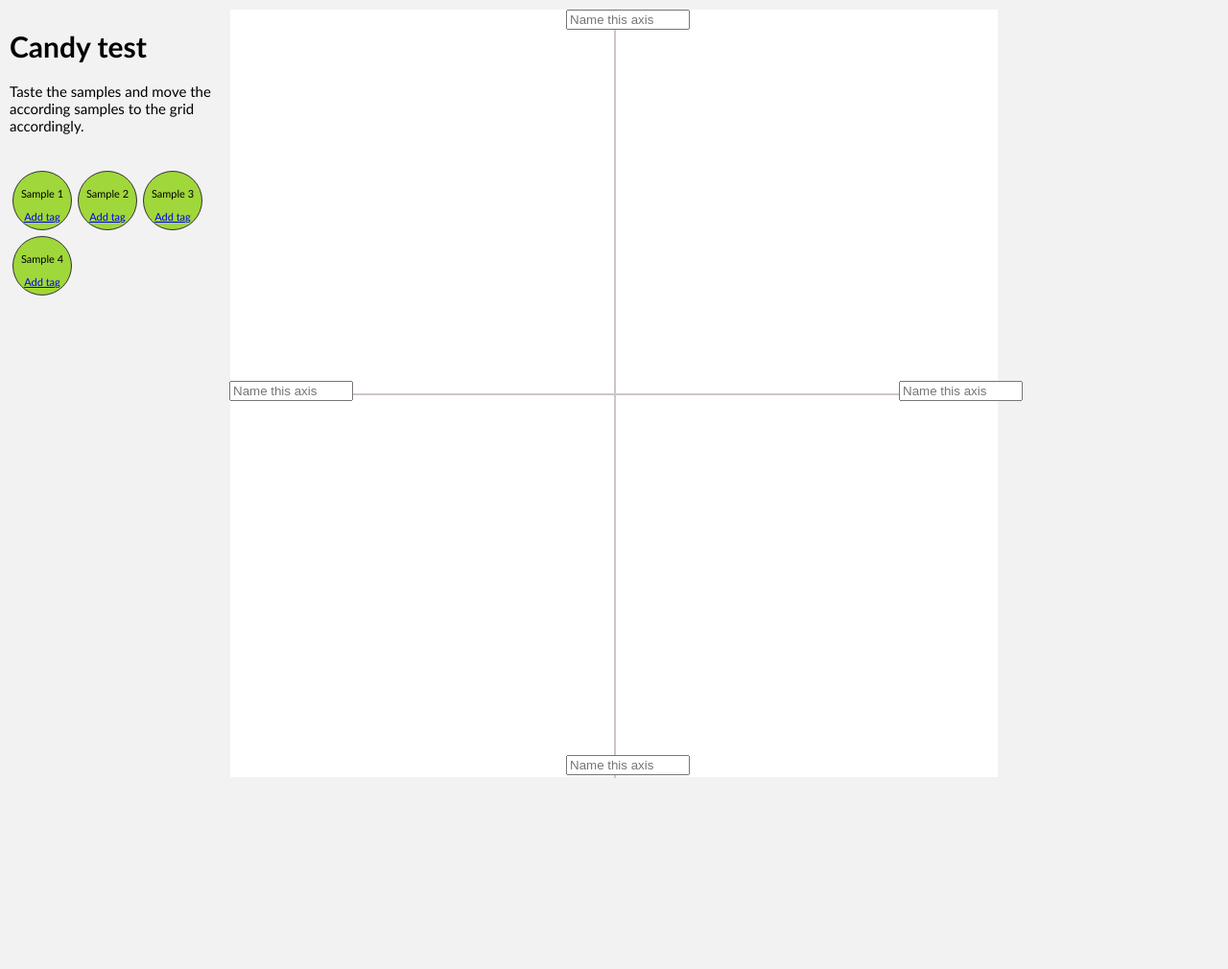
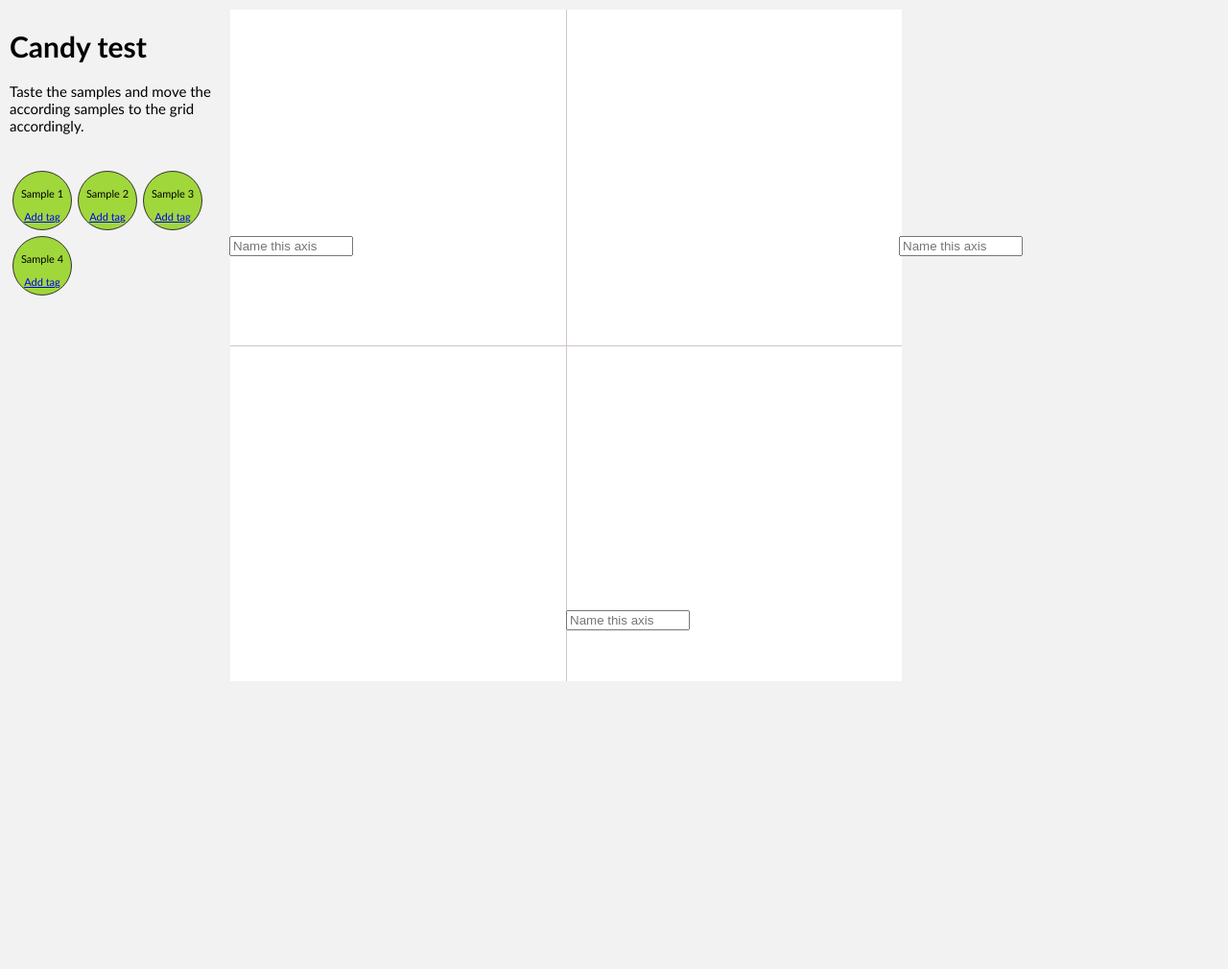
Before and after one commit to Esensorics/esenrosicsDevelopment, a PHP site: page / in a window 1280 px wide. Shown: the whole page at 96% size. Run offline with PHP 8.4, Linux system fonts and the light colour scheme; some libraries are stand-ins or nearby versions.

Commit message:
changed the canvas size to 700x700px

```diff
--- a/Team/style.css
+++ b/Team/style.css
@@ -22,8 +22,8 @@ body {
 
 #canvas {
 	float: left;
-	width:800px;
-	height:800px;
+	width:700px;
+	height:700px;
 	background: #fff;
 	z-index: -1;
 }
@@ -102,19 +102,19 @@ body {
 }
 
 #axis_horisontal {
-	width: 800px;
+	width: 700px;
 	height: 1px;
 	position: relative;
-	margin-top: 399px;
-	border-bottom: 2px solid #d0c5c5;
+	margin-top: 349px;
+	border-bottom: 1px solid #d0c5c5;
 }
 #axis_vertical {
 	width: 1px;
-	height: 800px;
+	height: 700px;
 	position: relative;
-	top: -401px;
-	margin-left: 399px;
-	border-right: 2px solid #d0c5c5;
+	top: -351px;
+	margin-left: 349px;
+	border-right: 1px solid #d0c5c5;
 }
 #axisname_top {
 	display: cell;
```
